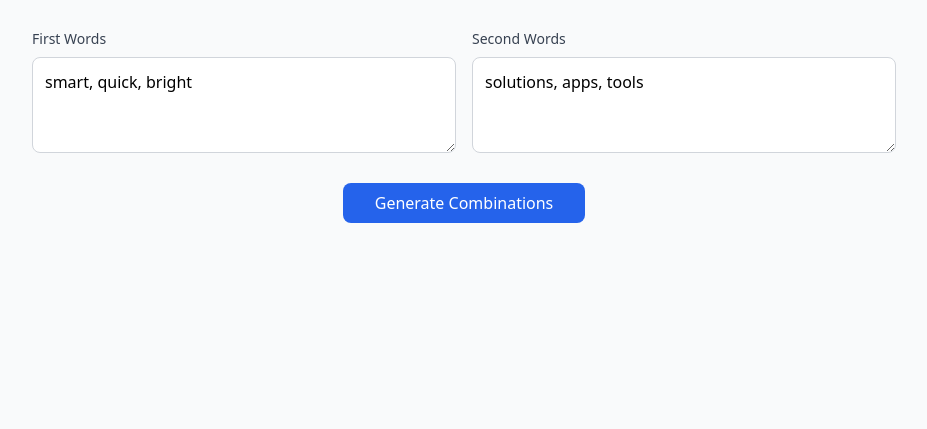
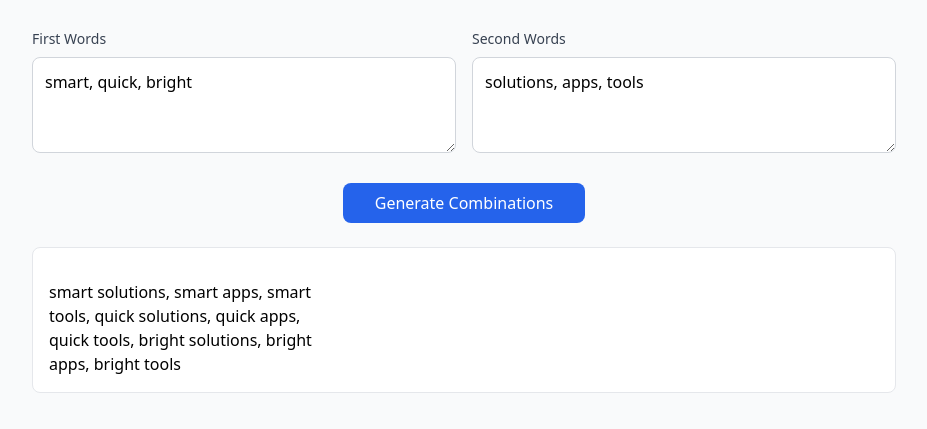
Before and after one commit to j333t/combins, a plain HTML site: page index.html in a window 1280 px wide. Both pictures are taken after a click on the button "Generate Combinations". Shown: the part 123-552 px from the top of the page, without its empty margins (176-1103 px from the left). Drawn offline with nearby package versions, Linux system fonts and the light colour scheme.

Commit message:
Update index.html

```diff
--- a/index.html
+++ b/index.html
@@ -57,6 +57,7 @@
 
           var resultdiv = document.getElementById("resultGrid");
             resultdiv.innerHTML = combins.join(', ');
+            document.getElementById("results").classList.remove("hidden");
         }
     </script>
 </body>
```
